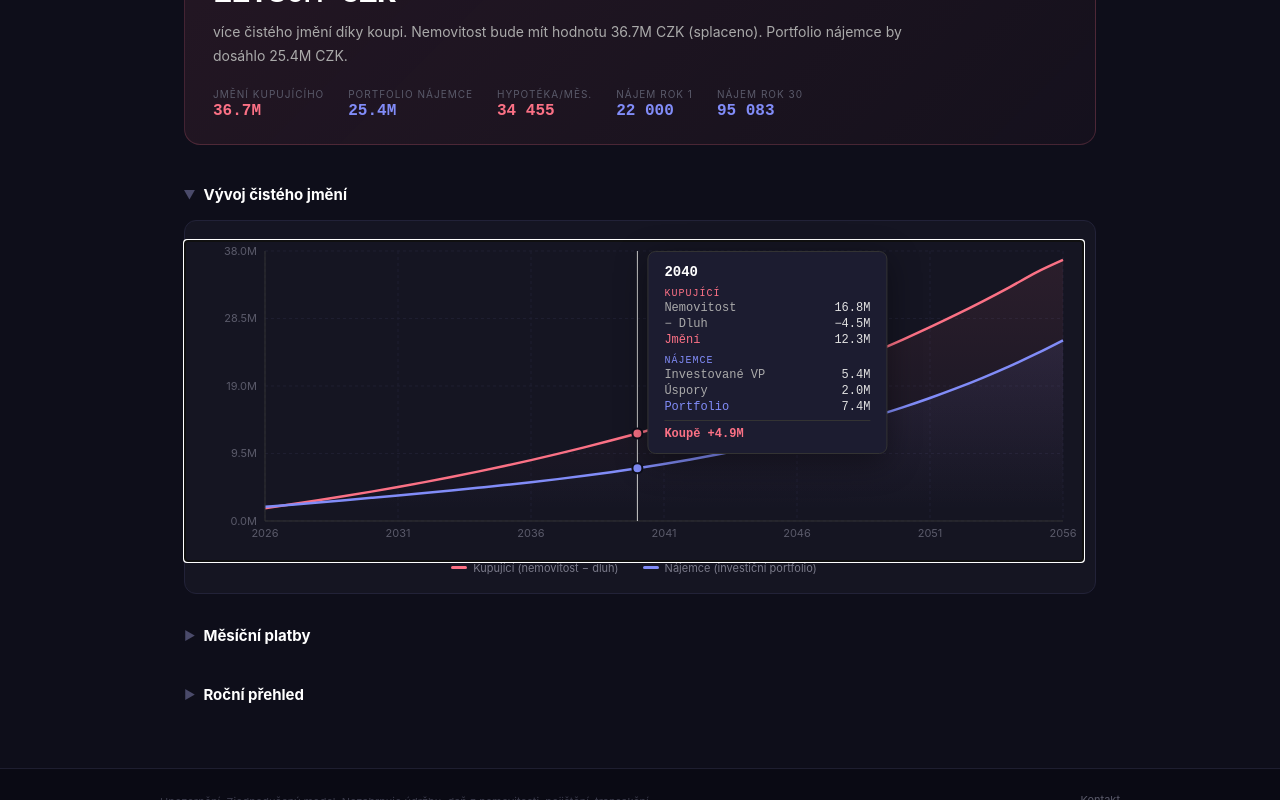
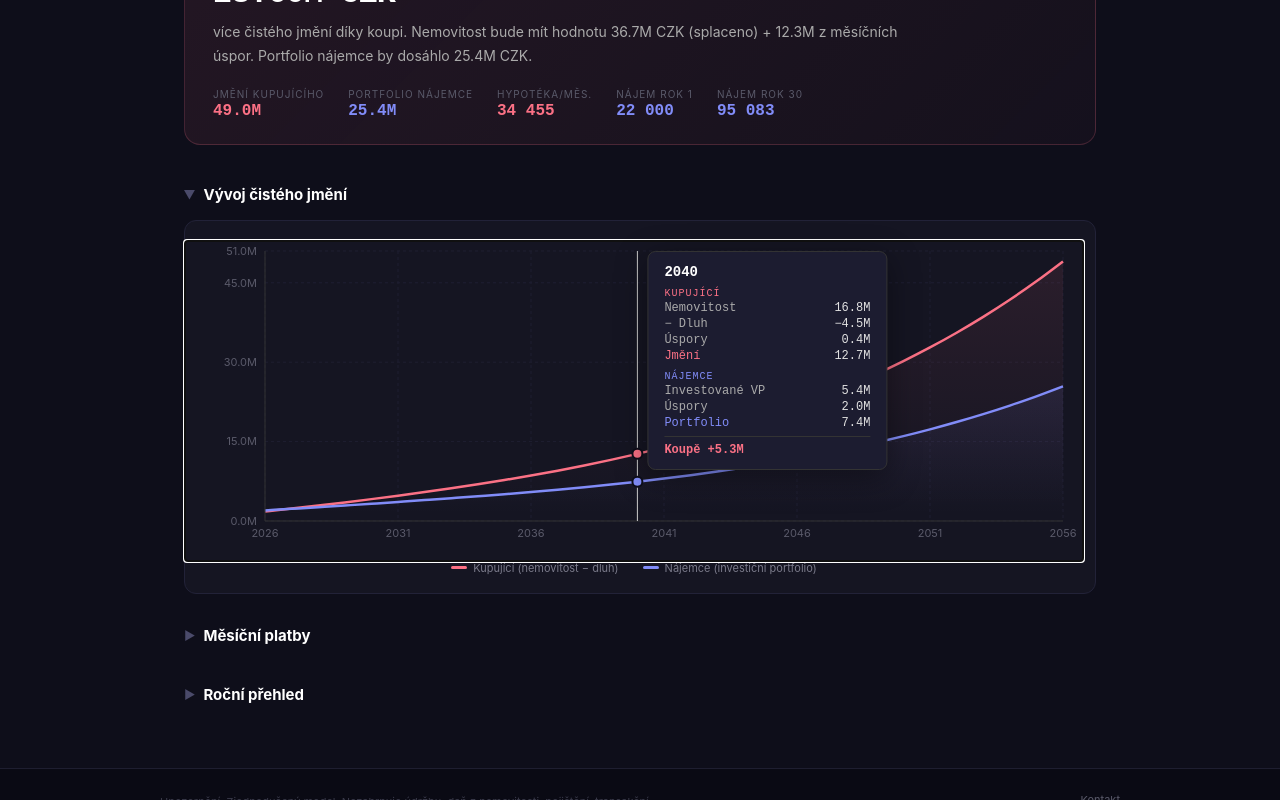
Before and after one commit to jd-dvoriak/rentorbuy, a React (Vite) app: page / in a window 1280 px wide. Both pictures are taken after a click on the element 634 px from the left and 932 px from the top of the page. Shown: the part 532-1332 px from the top of the page. Built offline with nearby package versions, Linux system fonts and the light colour scheme.

Commit message:
Symmetric monthly savings investment

```diff
--- a/src/App.jsx
+++ b/src/App.jsx
@@ -17,7 +17,7 @@ const I18N = {
     price: "Kupní cena", dp: "Vlastní prostředky",
     rate: "Úroková sazba", term: "Doba splácení",
     invest: "Výnos z investic (např. S&P 500)", appreciation: "Zhodnocení nemovitosti",
-    oppNote: "Nájemce investuje vlastní prostředky + měsíční úspory (když hypotéka > nájem) s daným výnosem.",
+    oppNote: "Kdo platí méně měsíčně, investuje rozdíl s daným výnosem. Nájemce navíc investuje vlastní prostředky.",
     buyWins: "Koupě se vyplatí", rentWins: "Pronájem se vyplatí",
     after: "po", yrs: "letech", moreBy: "více čistého jmění díky",
     buyVerb: "koupi", rentVerb: "pronájmu + investování",
@@ -54,7 +54,7 @@ const I18N = {
     price: "Purchase price", dp: "Down payment",
     rate: "Mortgage rate", term: "Mortgage term",
     invest: "Investment return (e.g. S&P 500)", appreciation: "Property appreciation",
-    oppNote: "Renter invests down payment + monthly savings (when mortgage > rent) at this return rate.",
+    oppNote: "Whoever pays less per month invests the difference at this return rate. Renter also invests the down payment.",
     buyWins: "Buying wins", rentWins: "Renting wins",
     after: "after", yrs: "years", moreBy: "more net equity by",
     buyVerb: "buying", rentVerb: "renting + investing",
@@ -117,13 +117,13 @@ function compute(baseRent, rentRate, purchasePrice, downPayment, annualRate, mor
     : mRate > 0 ? Math.round(principal * mRate * Math.pow(1 + mRate, nPay) / (Math.pow(1 + mRate, nPay) - 1))
     : Math.round(principal / nPay);
 
-  let bal = principal, dpC = downPayment, savC = 0, cross = null;
+  let bal = principal, dpC = downPayment, renterSavC = 0, buyerSavC = 0, cross = null;
 
   const rows = Array.from({ length: totalYears }, (_, i) => {
     const rent = Math.round(baseRent * Math.pow(1 + rRate, i));
     const mtg = i < mortgageYears ? mp : 0;
     const pv = Math.round(purchasePrice * Math.pow(1 + pRate, i));
-    let yI = 0, yP = 0, mS = 0, mSc = 0;
+    let yI = 0, yP = 0, rMS = 0, rMSc = 0, bMS = 0, bMSc = 0;
 
     for (let m = 0; m < 12; m++) {
       if (bal > 0 && i < mortgageYears) {
@@ -133,9 +133,21 @@ function compute(baseRent, rentRate, purchasePrice, downPayment, annualRate, mor
         yP += Math.min(mP, bal);
         bal = Math.max(0, bal - mP);
       }
-      const diff = mtg - rent;
-      if (diff > 0) { savC = (savC + diff) * (1 + iRateM); mS += diff; mSc++; }
-      else { savC *= (1 + iRateM); }
+      const diff = mtg - rent; // positive = renter pays less, negative = buyer pays less
+      if (diff > 0) {
+        // Renter pays less → renter invests the difference
+        renterSavC = (renterSavC + diff) * (1 + iRateM);
+        buyerSavC *= (1 + iRateM);
+        rMS += diff; rMSc++;
+      } else if (diff < 0) {
+        // Buyer pays less → buyer invests the difference
+        buyerSavC = (buyerSavC + (-diff)) * (1 + iRateM);
+        renterSavC *= (1 + iRateM);
+        bMS += (-diff); bMSc++;
+      } else {
+        renterSavC *= (1 + iRateM);
+        buyerSavC *= (1 + iRateM);
+      }
       dpC *= (1 + iRateM);
     }
 
@@ -145,10 +157,12 @@ function compute(baseRent, rentRate, purchasePrice, downPayment, annualRate, mor
       year: 2026 + i, rent, mortgage: mtg,
       yearInterest: Math.round(yI), balance: Math.round(Math.max(0, bal)),
       propertyValue: pv,
-      buyerEquity: Math.round(pv - Math.max(0, bal)),
-      renterEquity: Math.round(dpC + savC),
-      dpInvested: Math.round(dpC), savingsInvested: Math.round(savC),
-      monthlySavings: mSc > 0 ? Math.round(mS / mSc) : 0,
+      buyerEquity: Math.round(pv - Math.max(0, bal) + buyerSavC),
+      renterEquity: Math.round(dpC + renterSavC),
+      dpInvested: Math.round(dpC), renterSavInvested: Math.round(renterSavC),
+      buyerSavInvested: Math.round(buyerSavC),
+      renterMoSav: rMSc > 0 ? Math.round(rMS / rMSc) : 0,
+      buyerMoSav: bMSc > 0 ? Math.round(bMS / bMSc) : 0,
     };
   });
 
@@ -249,8 +263,11 @@ function MonthlyTip({ active, payload, t }) {
       <div style={{ fontWeight: 700, marginBottom: 6, fontSize: 14, color: "#fff" }}>{d.year}</div>
       {tipRow(C.rent, t.rentL, `${fmt.n(d.rent)} CZK`)}
       {tipRow(C.buy, t.mtgL, d.mortgage > 0 ? `${fmt.n(d.mortgage)} CZK` : t.paidS)}
-      {d.monthlySavings > 0 && (
-        <div style={{ fontSize: 11, color: C.inv, marginTop: 4, textAlign: "right" }}>+{fmt.n(d.monthlySavings)}/m</div>
+      {d.renterMoSav > 0 && (
+        <div style={{ fontSize: 11, color: C.inv, marginTop: 4, textAlign: "right" }}>{t.renter} +{fmt.n(d.renterMoSav)}/m</div>
+      )}
+      {d.buyerMoSav > 0 && (
+        <div style={{ fontSize: 11, color: C.inv, marginTop: 4, textAlign: "right" }}>{t.buyer} +{fmt.n(d.buyerMoSav)}/m</div>
       )}
     </div>
   );
@@ -266,11 +283,12 @@ function EquityTip({ active, payload, t }) {
       <div style={{ fontSize: 10, color: C.buy, textTransform: "uppercase", letterSpacing: 1, marginBottom: 2 }}>{t.buyer}</div>
       {tipRow("#aaa", t.prop, fmt.m1(d.propertyValue))}
       {tipRow("#aaa", t.debtL, `−${fmt.m1(d.balance)}`)}
+      {d.buyerSavInvested > 0 && tipRow("#aaa", t.sav, fmt.m1(d.buyerSavInvested))}
       {tipRow(C.buy, t.eq, fmt.m1(d.buyerEquity))}
       <div style={{ height: 6 }} />
       <div style={{ fontSize: 10, color: C.rent, textTransform: "uppercase", letterSpacing: 1, marginBottom: 2 }}>{t.renter}</div>
       {tipRow("#aaa", t.dpInv, fmt.m1(d.dpInvested))}
-      {tipRow("#aaa", t.sav, fmt.m1(d.savingsInvested))}
+      {d.renterSavInvested > 0 && tipRow("#aaa", t.sav, fmt.m1(d.renterSavInvested))}
       {tipRow(C.rent, t.portfolio, fmt.m1(d.renterEquity))}
       <div style={{ borderTop: "1px solid #333", paddingTop: 6, marginTop: 6, fontWeight: 700, color: ahead ? C.buy : C.rent }}>
         {ahead ? `${t.bPlus}${fmt.m1(d.buyerEquity - d.renterEquity)}` : `${t.rPlus}${fmt.m1(d.renterEquity - d.buyerEquity)}`}
@@ -326,8 +344,8 @@ export default function RentVsBuy() {
   }, [r.data]);
 
   const verdict = bw
-    ? `${t.propWorth} ${fmt.m1(last.propertyValue)} CZK ${last.balance > 0 ? `${t.debt} ${fmt.m1(last.balance)}` : t.paid}. ${t.renterReach} ${fmt.m1(r.rentEq)} CZK.`
-    : `${t.investReach} ${fmt.m1(r.rentEq)} CZK (${fmt.m1(last.dpInvested)} ${t.fromDp} + ${fmt.m1(last.savingsInvested)} ${t.fromSav}). ${t.buyerWould} ${fmt.m1(r.buyEq)} CZK.`;
+    ? `${t.propWorth} ${fmt.m1(last.propertyValue)} CZK ${last.balance > 0 ? `${t.debt} ${fmt.m1(last.balance)}` : t.paid}${last.buyerSavInvested > 0 ? ` + ${fmt.m1(last.buyerSavInvested)} ${t.fromSav}` : ""}. ${t.renterReach} ${fmt.m1(r.rentEq)} CZK.`
+    : `${t.investReach} ${fmt.m1(r.rentEq)} CZK (${fmt.m1(last.dpInvested)} ${t.fromDp}${last.renterSavInvested > 0 ? ` + ${fmt.m1(last.renterSavInvested)} ${t.fromSav}` : ""}). ${t.buyerWould} ${fmt.m1(r.buyEq)} CZK.`;
 
   return (
     <div style={{ background: C.bg, color: C.txt, minHeight: "100vh", fontFamily: "'Inter',-apple-system,sans-serif" }}>
@@ -485,8 +503,8 @@ export default function RentVsBuy() {
                       <td style={{ padding: "6px 10px", textAlign: "right", color: "#6a6a7a" }}>{d.year}</td>
                       <td style={{ padding: "6px 10px", textAlign: "right", color: C.rent }}>{fmt.n(d.rent)}</td>
                       <td style={{ padding: "6px 10px", textAlign: "right", color: C.buy }}>{d.mortgage > 0 ? fmt.n(d.mortgage) : "—"}</td>
-                      <td style={{ padding: "6px 10px", textAlign: "right", color: d.monthlySavings > 0 ? C.inv : "#3a3a4a" }}>
-                        {d.monthlySavings > 0 ? `+${fmt.n(d.monthlySavings)}` : "—"}
+                      <td style={{ padding: "6px 10px", textAlign: "right", color: (d.renterMoSav > 0 || d.buyerMoSav > 0) ? C.inv : "#3a3a4a" }}>
+                        {d.renterMoSav > 0 ? `R +${fmt.n(d.renterMoSav)}` : d.buyerMoSav > 0 ? `B +${fmt.n(d.buyerMoSav)}` : "—"}
                       </td>
                       <td style={{ padding: "6px 10px", textAlign: "right", color: C.buy, fontWeight: 600 }}>{fmt.m1(d.buyerEquity)}</td>
                       <td style={{ padding: "6px 10px", textAlign: "right", color: C.rent, fontWeight: 600 }}>{fmt.m1(d.renterEquity)}</td>
```
